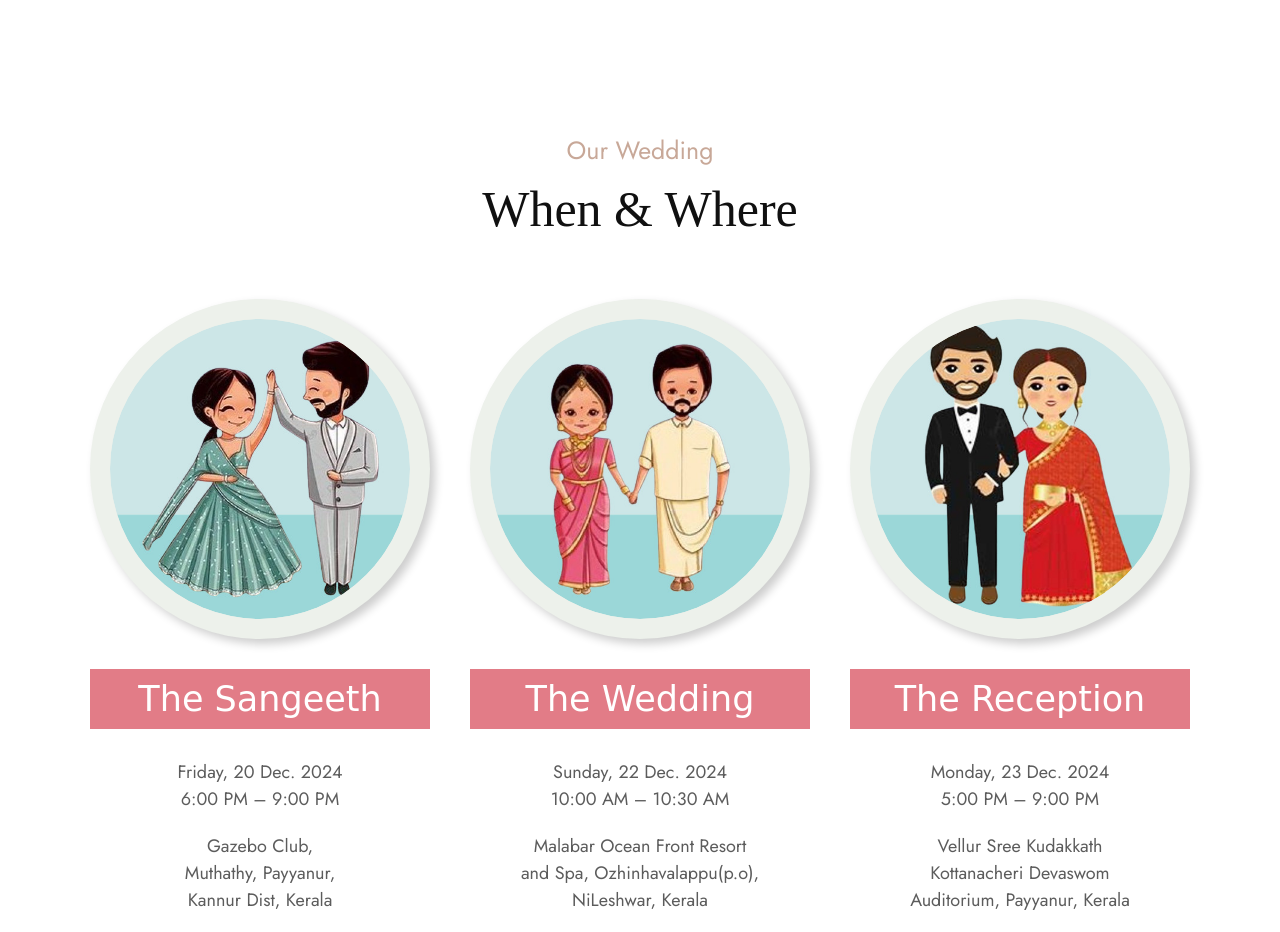
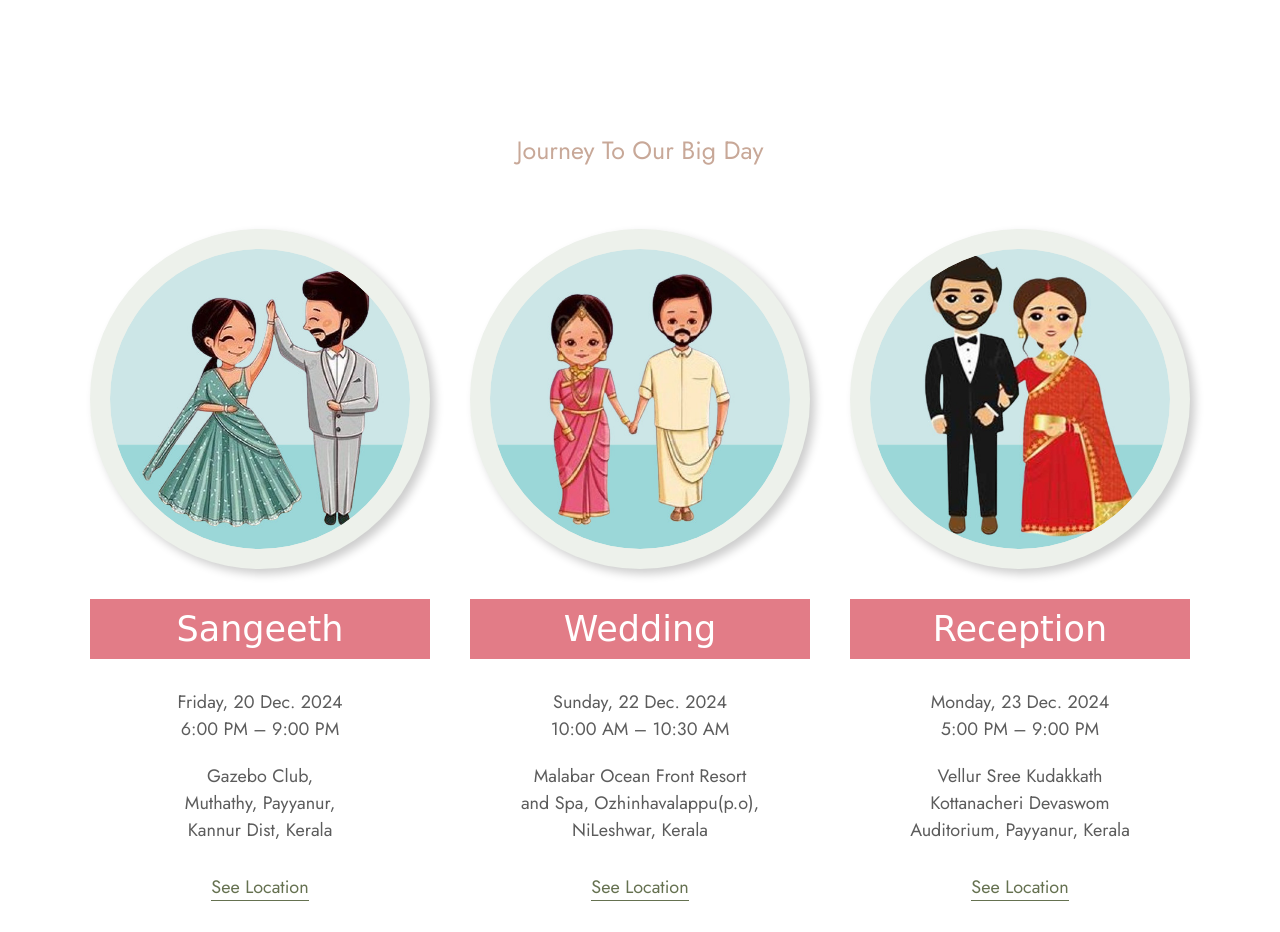
Before and after one commit to anjana-varadan/anjanaSangeeth, a plain HTML site: page index.html in a window 1280 px wide. Shown: the part 3000-3932 px from the top of the page. Drawn offline with Linux system fonts and the light colour scheme; files whose address does not match are found by name; a web font is replaced by a local one.

Commit message:
final changes

```diff
--- a/index.html
+++ b/index.html
@@ -402,8 +402,8 @@
       <section class="wpo-event-section section-padding" id="event">
         <div class="container">
           <div class="wpo-section-title">
-            <span>Our Wedding</span>
-            <h2>When &amp; Where</h2>
+            <span>Journey To Our Big Day</span>
+            <!-- <h2>When &amp; Where</h2> -->
           </div>
           <div class="wpo-event-wrap">
             <div class="row">
@@ -419,7 +419,7 @@
                   </div>
                   <div class="wpo-event-text">
                     <div class="title">
-                      <h2>The Sangeeth</h2>
+                      <h2>Sangeeth</h2>
                     </div>
                     <ul>
                       <li>
@@ -454,7 +454,7 @@
                   </div>
                   <div class="wpo-event-text">
                     <div class="title">
-                      <h2>The Wedding</h2>
+                      <h2>Wedding</h2>
                     </div>
                     <ul>
                       <li>
@@ -488,7 +488,7 @@
                   </div>
                   <div class="wpo-event-text">
                     <div class="title">
-                      <h2>The Reception</h2>
+                      <h2>Reception</h2>
                     </div>
                     <ul>
                       <li>
```
